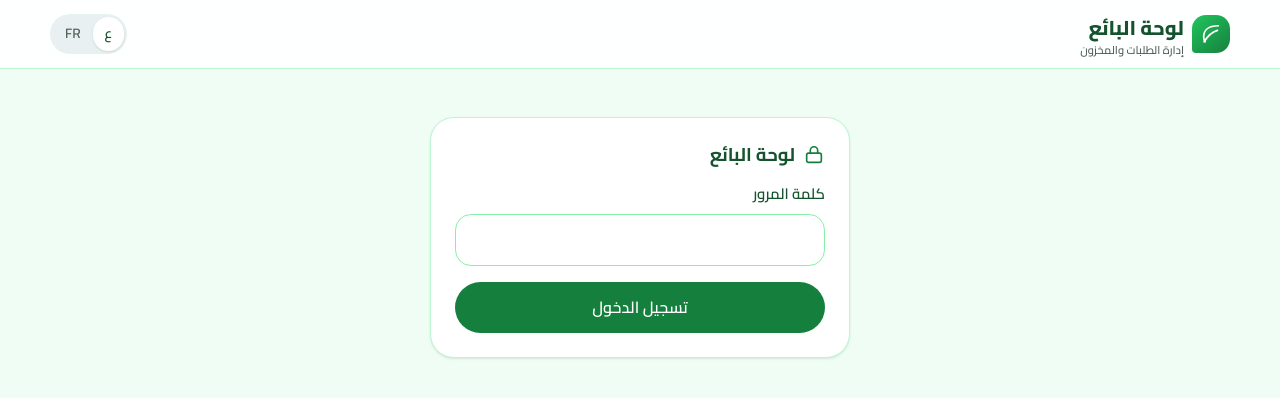
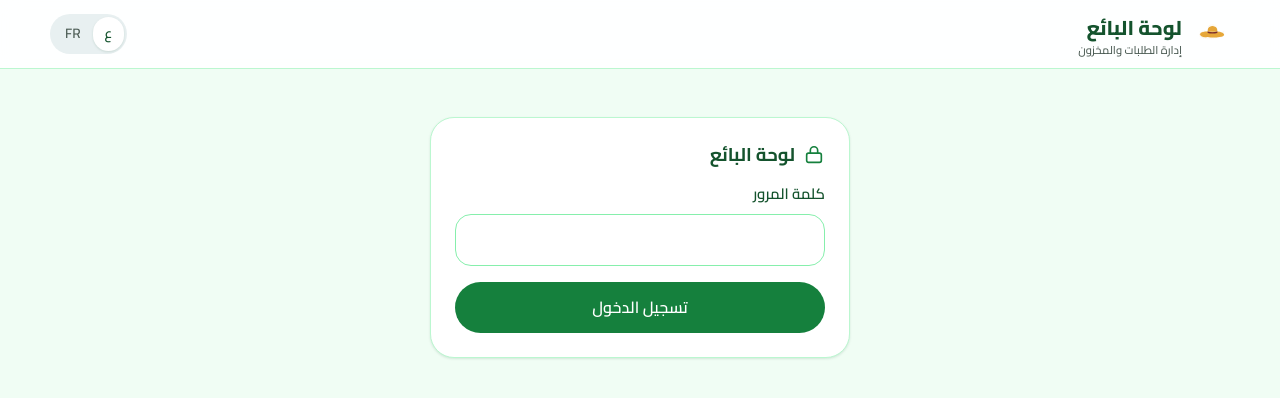
Before and after one commit to tasnim2410/fallah, a website with bundled scripts: page public/admin.html in a window 1280 px wide. Built offline with nearby package versions, Linux system fonts and the light colour scheme.

Commit message:
Rebrand with straw hat logo, trim hero section
- Replace header brand mark, favicon and PWA icons with the straw hat logo
- Shrink the hero eyebrow badge (icon + text)
- Remove the trust-row cards from the hero section

```diff
--- a/public/admin.html
+++ b/public/admin.html
@@ -21,9 +21,7 @@
     <div class="container site-header__inner">
       <a class="brand" href="/">
         <span class="brand__mark" aria-hidden="true">
-          <svg viewBox="0 0 24 24" width="22" height="22" fill="none" stroke="currentColor" stroke-width="1.9" stroke-linecap="round" stroke-linejoin="round">
-            <path d="M20 3C9 3 4 8 4 15c0 2 .6 4 1.6 5.4"/><path d="M4.5 20.5C9 13 14 9.5 19 8"/>
-          </svg>
+          <img src="/straw_hat_logo.svg" alt="">
         </span>
         <span>
           <span data-i18n="admin.title"></span>
--- a/public/css/style.css
+++ b/public/css/style.css
@@ -181,12 +181,11 @@ img, svg { max-width: 100%; }
   text-decoration: none;
 }
 .brand__mark {
-  width: 38px; height: 38px;
+  width: 40px; height: 40px;
   display: grid; place-items: center;
-  background: linear-gradient(140deg, var(--secondary), var(--primary));
-  border-radius: 14px 14px 14px 4px;
-  color: #fff;
+  flex: none;
 }
+.brand__mark img { width: 100%; height: 100%; object-fit: contain; }
 .brand__tag { display: block; font-size: .7rem; font-weight: 500; color: var(--muted-fg); line-height: 1; }
 
 .site-nav { display: flex; align-items: center; gap: var(--space-1); margin-inline-start: auto; }
```
Also changed, not shown: public/checkout.html (+1 -3 lines), public/index.html (+1 -3 lines), public/track.html (+1 -3 lines), public/favicon.svg, public/icons/apple-touch-icon.png, public/icons/icon-192.png, public/icons/icon-512.png, public/icons/icon-maskable-512.png, public/straw_hat_logo.svg (added).
